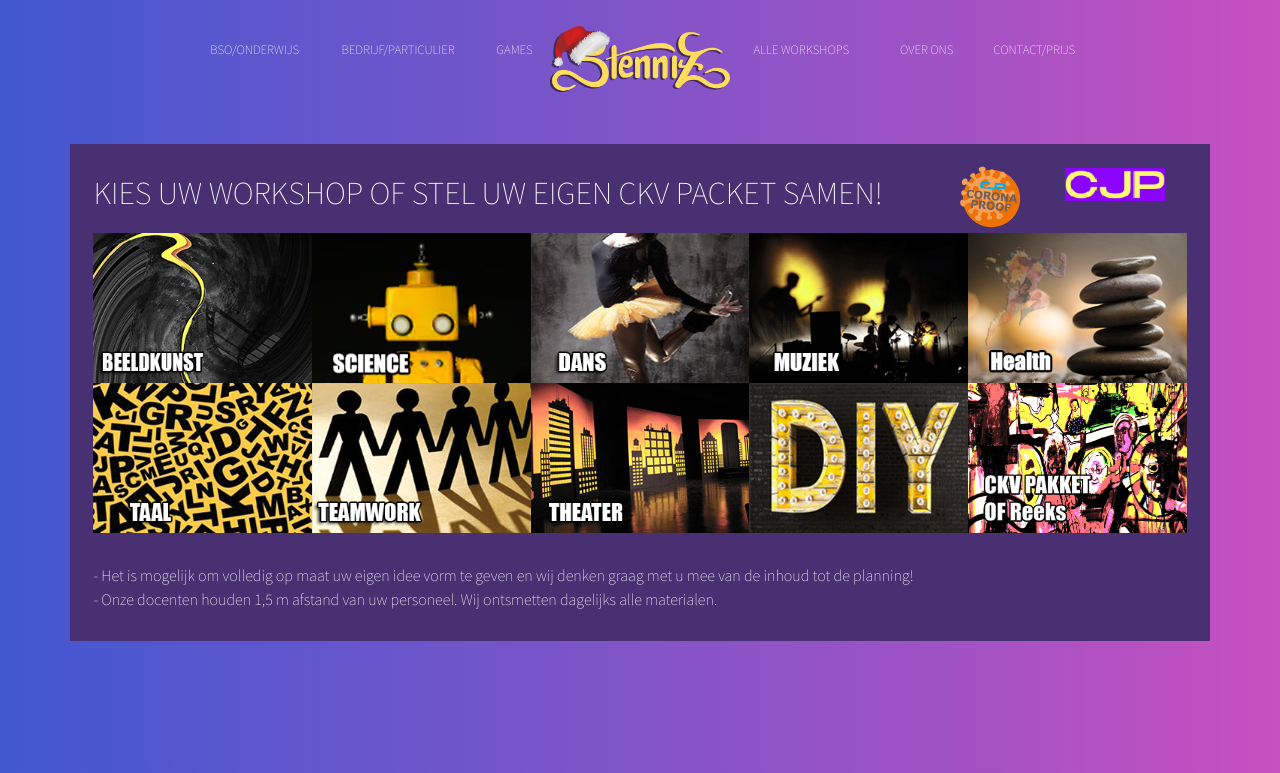
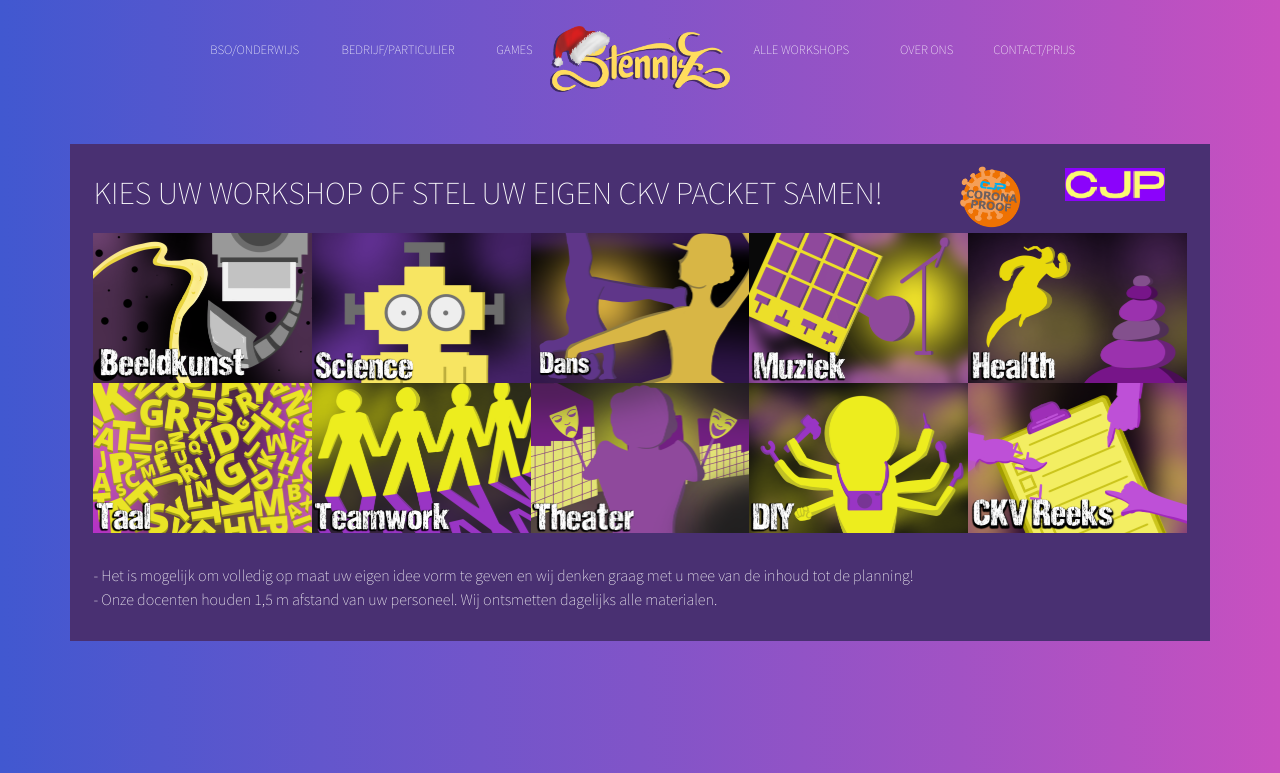
Before and after one commit to JarodIking/stennizworkshops, a PHP site: page / in a window 1280 px wide. Shown: the top 773 px of the page. Run offline with PHP 8.4, Linux system fonts and the light colour scheme.

Commit message:
version 4.1.0
changed all gallery pictures and removed any unnecessary photos

```diff
--- a/scriptes/CSS/hoofdpaginaGallery.css
+++ b/scriptes/CSS/hoofdpaginaGallery.css
@@ -67,7 +67,7 @@
 
 #w4{
     height: 150px;
-    background-image: url(../../media/fotos/gallery/Health-wellness-sport.png);
+    background-image: url(../../media/fotos/gallery/Health.png);
     background-size: cover;
 
 }
@@ -96,7 +96,7 @@
 
 #w8{
     height: 150px;
-    background-image: url(../../media/fotos/gallery/diy.jpg);
+    background-image: url(../../media/fotos/gallery/DIY.png);
     background-size: cover;
 
 }
```
Also changed, not shown: media/fotos/gallery/Beeldkunst.png, media/fotos/gallery/DIY.png (added), media/fotos/gallery/Dans.png, media/fotos/gallery/Health-wellness-sport.png (deleted), media/fotos/gallery/Health.png (added), media/fotos/gallery/Muziek.png, media/fotos/gallery/Science.png, media/fotos/gallery/Taal.png, media/fotos/gallery/Teamwork.png, media/fotos/gallery/Theater.png, media/fotos/gallery/diy.jpg (deleted), media/fotos/gallery/reeks.png.
